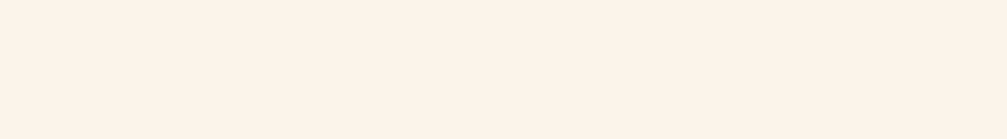
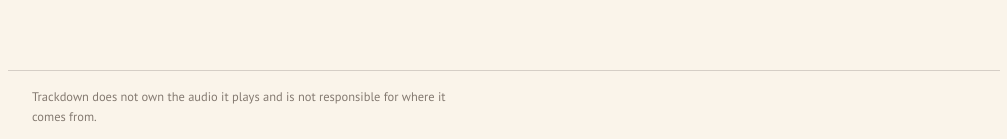
Before and after one commit to Tikugato/trackdown-frontend, a Vue app: page / in a window 1280 px wide. Shown: the part 658-797 px from the top of the page, without its empty margins (136-1143 px from the left). Built offline with nearby package versions, Linux system fonts and the light colour scheme; no server answers; a web font is replaced by a local one.

Commit message:
feat: footer

```diff
--- a/src/App.vue
+++ b/src/App.vue
@@ -55,11 +55,16 @@ async function leave(): Promise<void> {
     <InviteNotices :invites="invites" @dismiss="dismissInvite" />
     <RouterView />
   </main>
+
+  <footer class="foot">
+    <p>Trackdown does not own the audio it plays and is not responsible for where it comes from.</p>
+  </footer>
 </template>
 
 <style scoped>
 .bar {
   display: flex;
+  width: 100%;
   align-items: center;
   justify-content: space-between;
   gap: var(--space-24);
@@ -101,14 +106,27 @@ async function leave(): Promise<void> {
 }
 
 main {
+  flex: 1;
+  width: 100%;
   max-width: var(--column);
   margin: 0 auto;
   padding: var(--space-32) var(--space-24) var(--space-64);
 }
 
+.foot {
+  width: 100%;
+  max-width: var(--column);
+  margin: 0 auto;
+  padding: var(--space-16) var(--space-24);
+  border-top: 1px solid var(--rule);
+  font-size: var(--text-micro);
+  color: var(--ink-faint);
+}
+
 @media (max-width: 40rem) {
   .bar,
-  main {
+  main,
+  .foot {
     padding-inline: var(--space-16);
   }
 }
--- a/src/game/clip.ts
+++ b/src/game/clip.ts
@@ -6,7 +6,7 @@ export type ClipState = 'idle' | 'fetching' | 'decoding' | 'ready' | 'playing' |
 
 const VOLUME_KEY = 'trackdown.volume'
 const SLOW_AFTER_MS = 1200
-const DEFAULT_VOLUME = 0.8
+const DEFAULT_VOLUME = 0.1
 
 export const clipState = ref<ClipState>('idle')
 export const volume = ref(readVolume())
@@ -24,8 +24,10 @@ let armed = false
 
 function readVolume(): number {
   try {
-    const stored = Number(localStorage.getItem(VOLUME_KEY))
-    return Number.isFinite(stored) && stored >= 0 && stored <= 1 ? stored : DEFAULT_VOLUME
+    const stored = localStorage.getItem(VOLUME_KEY)
+    if (stored === null || stored === '') return DEFAULT_VOLUME
+    const chosen = Number(stored)
+    return Number.isFinite(chosen) && chosen >= 0 && chosen <= 1 ? chosen : DEFAULT_VOLUME
   } catch {
     return DEFAULT_VOLUME
   }
--- a/src/styles/base.css
+++ b/src/styles/base.css
@@ -22,6 +22,12 @@ body {
   line-height: 1.55;
   -webkit-font-smoothing: antialiased;
   text-rendering: optimizeLegibility;
+}
+
+#app {
+  display: flex;
+  flex-direction: column;
+  min-height: 100vh;
 }
 
 h1,
```
